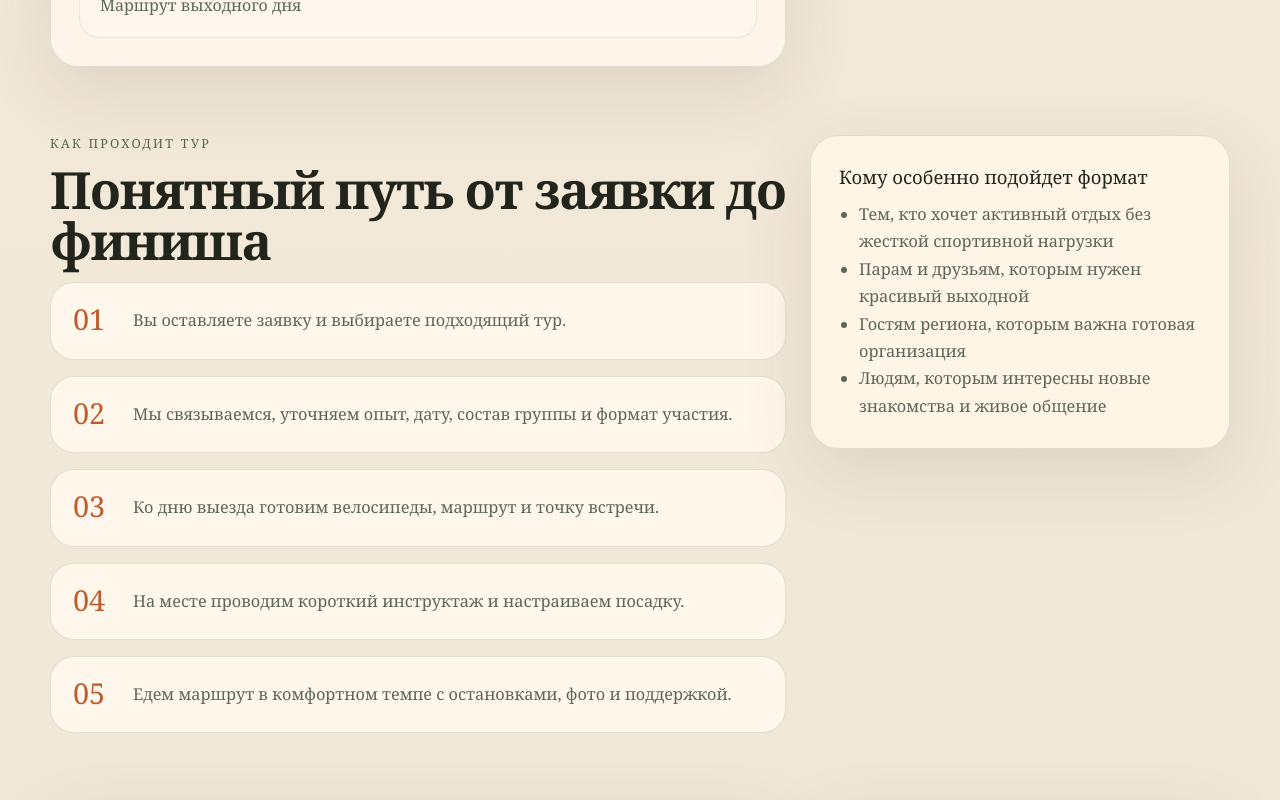
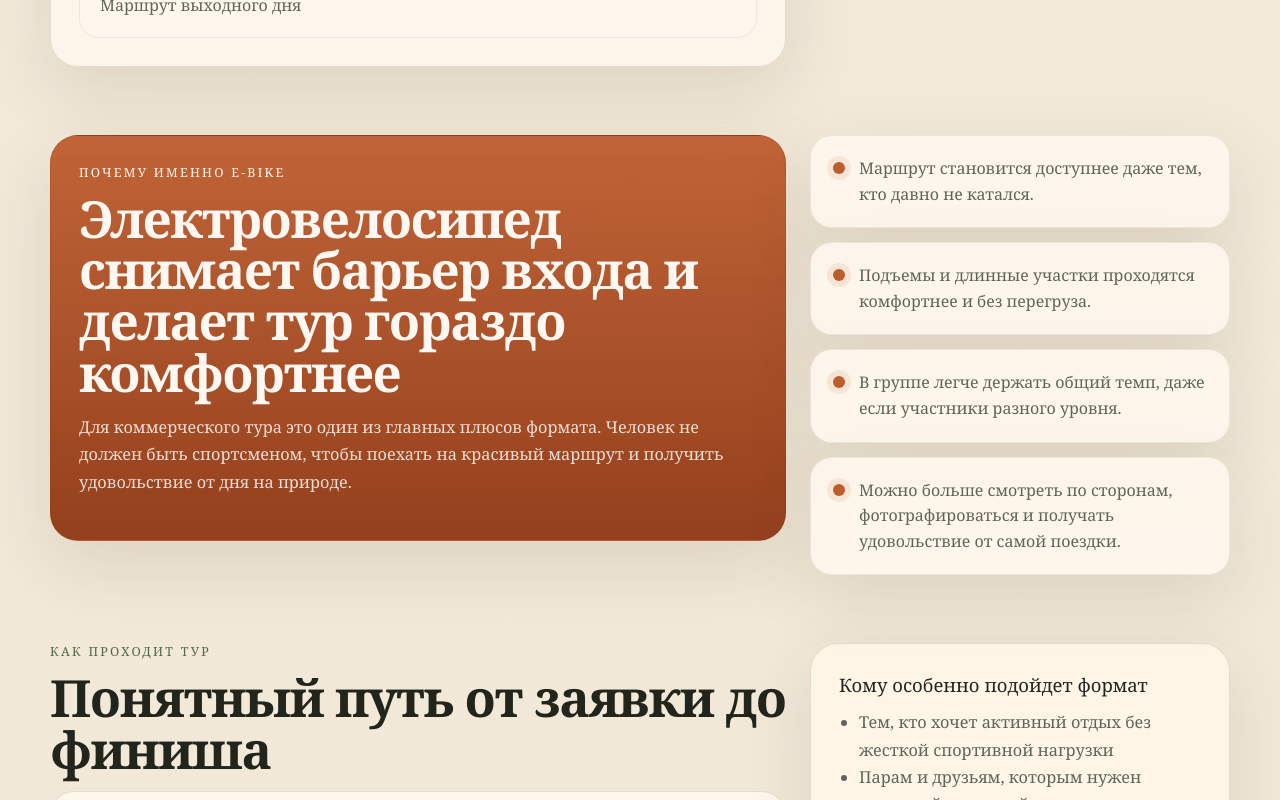
Before and after one commit to vorvvs-sketch/veloturyug-site, a Next.js app: page / in a window 1280 px wide. Shown: the part 8000-8800 px from the top of the page. Built offline with nearby package versions, Linux system fonts and the light colour scheme.

Commit message:
Add e-bike value section

```diff
--- a/app/globals.css
+++ b/app/globals.css
@@ -447,6 +447,26 @@ h3 {
   color: #f7f1e7;
 }
 
+.ebike-panel {
+  padding: 28px;
+  border-radius: 28px;
+  background:
+    linear-gradient(180deg, rgba(189, 92, 45, 0.94), rgba(146, 60, 25, 0.98)),
+    linear-gradient(140deg, rgba(255, 255, 255, 0.08), transparent);
+  color: #fff7f1;
+  border: 1px solid rgba(145, 56, 19, 0.24);
+  box-shadow: var(--shadow);
+}
+
+.ebike-panel .eyebrow,
+.ebike-panel h2 {
+  color: #fff7f1;
+}
+
+.ebike-panel .section__text {
+  color: rgba(255, 247, 241, 0.86);
+}
+
 .trust-panel .eyebrow,
 .trust-panel .section__text,
 .trust-panel h2 {
@@ -476,6 +496,28 @@ h3 {
 }
 
 .trust-item p {
+  margin-bottom: 0;
+  color: var(--muted);
+  line-height: 1.6;
+}
+
+.ebike-list {
+  display: grid;
+  gap: 14px;
+}
+
+.ebike-item {
+  display: flex;
+  gap: 14px;
+  align-items: flex-start;
+  padding: 20px 22px;
+  border-radius: 22px;
+  background: rgba(255, 248, 238, 0.9);
+  border: 1px solid rgba(33, 37, 28, 0.08);
+  box-shadow: var(--shadow);
+}
+
+.ebike-item p {
   margin-bottom: 0;
   color: var(--muted);
   line-height: 1.6;
--- a/app/page.js
+++ b/app/page.js
@@ -375,6 +375,13 @@ const bookingSteps = [
   "В день выезда встречаемся, проводим инструктаж и едем маршрут."
 ];
 
+const ebikeReasons = [
+  "Маршрут становится доступнее даже тем, кто давно не катался.",
+  "Подъемы и длинные участки проходятся комфортнее и без перегруза.",
+  "В группе легче держать общий темп, даже если участники разного уровня.",
+  "Можно больше смотреть по сторонам, фотографироваться и получать удовольствие от самой поездки."
+];
+
 export default function HomePage() {
   return (
     <main className="page-shell">
@@ -636,6 +643,26 @@ export default function HomePage() {
       </section>
 
       <section className="section section--split">
+        <div className="ebike-panel">
+          <p className="eyebrow">Почему именно e-bike</p>
+          <h2>Электровелосипед снимает барьер входа и делает тур гораздо комфортнее</h2>
+          <p className="section__text">
+            Для коммерческого тура это один из главных плюсов формата. Человек
+            не должен быть спортсменом, чтобы поехать на красивый маршрут и
+            получить удовольствие от дня на природе.
+          </p>
+        </div>
+        <div className="ebike-list">
+          {ebikeReasons.map((reason) => (
+            <article className="ebike-item" key={reason}>
+              <span className="trust-item__mark" />
+              <p>{reason}</p>
+            </article>
+          ))}
+        </div>
+      </section>
+
+      <section className="section section--split">
         <div>
           <p className="eyebrow">Как проходит тур</p>
           <h2>Понятный путь от заявки до финиша</h2>
```
